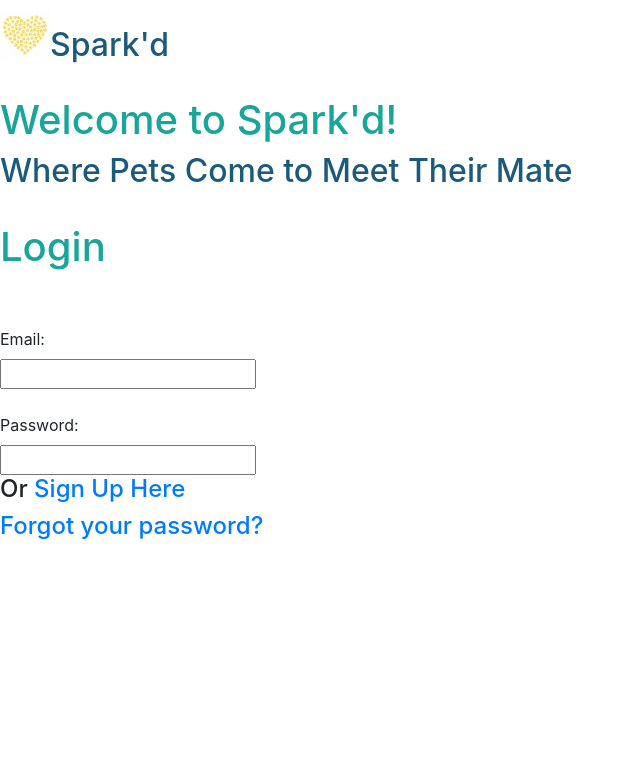
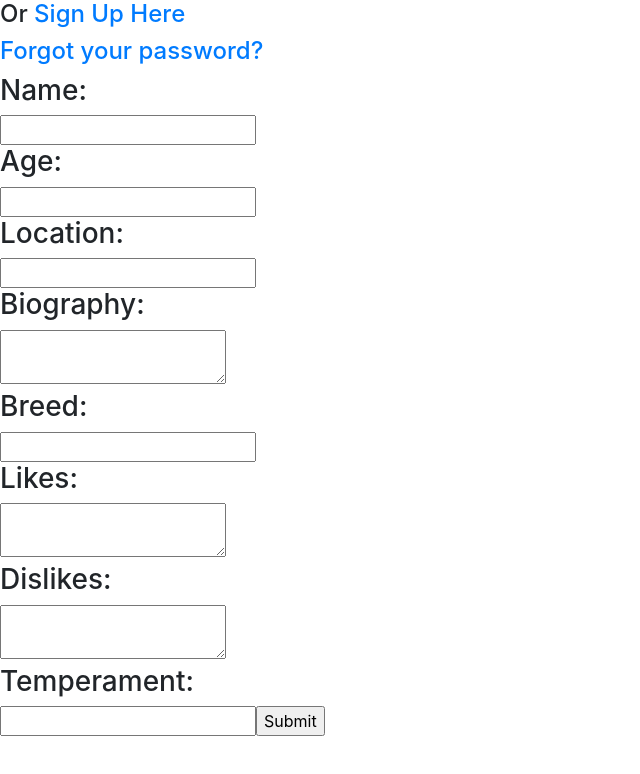
Before and after one commit to Robert-Ricci/dog-dating-app, a React (Create React App) app in the folder dog-dating-app-client/: page / in a window 1280 px wide. Shown: the top 774 px of the page, without its empty margins (0-640 px from the left). Built offline with nearby package versions, Linux system fonts and the light colour scheme.

Commit message:
add actions folder, create add pet action, create handleonsubmit in pet form

```diff
--- /dev/null
+++ b/dog-dating-app-client/src/actions/pets.js
@@ -0,0 +1,16 @@
+const BASE_URL = "http://localhost:3090/pets/"
+
+export const addPet = pet => {
+    return dispatch => {
+        fetch(`${BASE_URL}`, {
+            method: "POST",
+            headers: {
+                "Content-Type": "application/json",
+                "Accept": "application/json"
+            },
+            body: JSON.stringify(pet)
+        })
+        .then(resp => resp.json())
+        .then(pet => console.log("new pet added!", pet))
+    }
+}
--- a/dog-dating-app-client/src/components/App.js
+++ b/dog-dating-app-client/src/components/App.js
@@ -3,12 +3,13 @@ import React from "react";
 import Home from "./Home";
 import Login from "./Login";
 // import SignUp from "./SignUp";
+import PetForm from './PetForm'
 
 const App = () => {
   return (
     <div>
-      <Home />
-      <Login />
+      {/* <Home />
+      <Login /> */}
       <h4>
         {" "}
         Or <a href="#">Sign Up Here</a>
@@ -17,6 +18,7 @@ const App = () => {
         {" "}
         <a href="#">Forgot your password?</a>
       </h4>
+      <PetForm />
     </div>
   );
 };
--- a/dog-dating-app-client/src/components/PetForm.js
+++ b/dog-dating-app-client/src/components/PetForm.js
@@ -1,9 +1,21 @@
-import React from "react";
+import React, { Component } from "react";
+import { connect } from 'react-redux'
 
-const PetForm = () => {
+import { addPet } from '../actions/pets'
+
+class PetForm extends Component {
+
+  handleOnSubmit = event => {
+    event.preventDefault()
+    console.log("handleOnSubmit submitted!")
+  }
+
+  render() {
+    console.log("props", this.props)
+
     return (
       <div>
-        <form>
+          <form onSubmit={event => this.handleOnSubmit(event)}>
               <h3>Name: </h3>
               <input
                 type="text"
@@ -35,9 +47,11 @@ const PetForm = () => {
                 type="text"
                 name="temperament"
               />
+              <input type="submit"/>
           </form>
       </div>
     );
+  }
 };
 
-export default PetForm;
+export default connect(null, { addPet })(PetForm);
--- a/dog-dating-app-client/src/reducers/petsReducer.js
+++ b/dog-dating-app-client/src/reducers/petsReducer.js
@@ -1,5 +1,7 @@
 export const petsReducer = (state = [], action) => {
     switch (action.type) {
+        case 'ADD_PET':
+            return [...state, action.pet]
         case 'FETCH_PETS':
             return action.pets
         default:
```
Also changed, not shown: 1 other file (tests, documents, lock files or other folders). Lines whose indentation alone changed are shown as unchanged.
